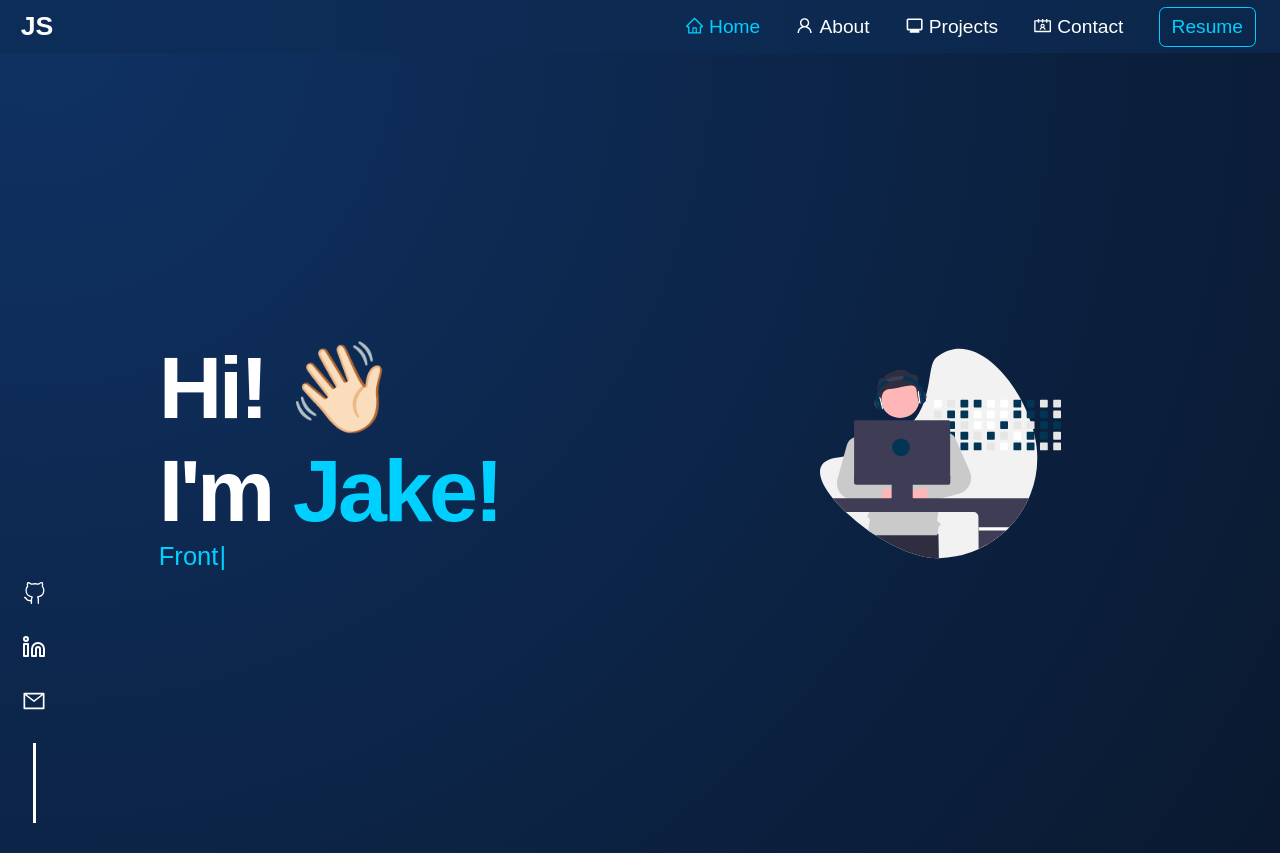
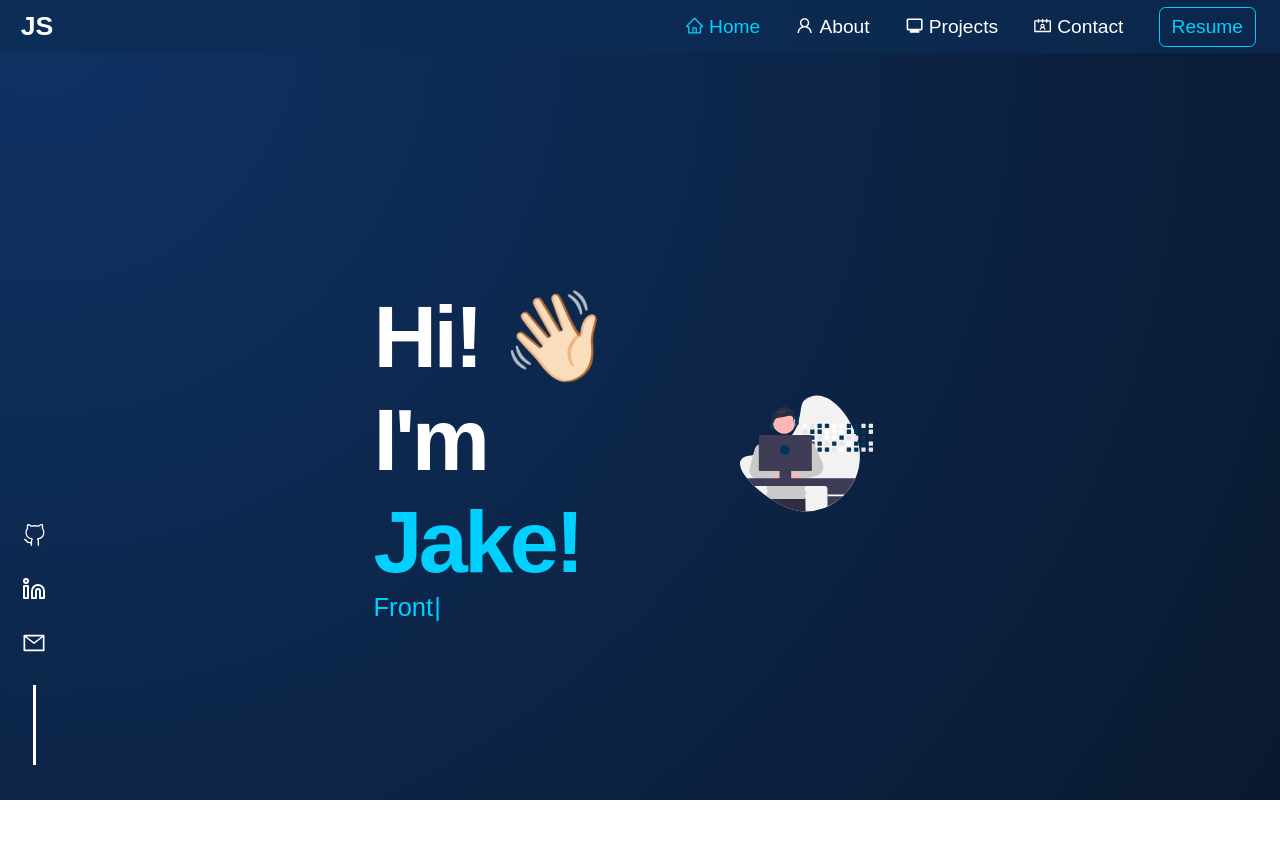
Before and after one commit to JSchoonbrood/Portfolio, a React (Create React App) app: page / in a window 1280 px wide. After the commit the page ends 800 px from the top, so only its background shows below. Built offline with nearby package versions, Linux system fonts and the light colour scheme.

Commit message:
Layout & scss optimisation

```diff
--- a/src/App.scss
+++ b/src/App.scss
@@ -1,30 +1,45 @@
 @use "./variables";
-
-.App {
-  height: auto;
-  width: 100%;
-  position: absolute;
-  scroll-behavior: smooth;
-  display: flex;
-  flex-direction: column;
-}
-
-.main-screen {
-  display: flex;
-  justify-content: center;
-  .components {
-    display: flex;
-    flex-direction: column;
-    justify-content: center;
-    align-items: center;
-    flex-grow: 2;
-  }
-}
 
 * {
   box-sizing: border-box;
   padding: 0;
   margin: 0;
+}
+
+.App {
+  display: flex;
+  position: absolute;
+  scroll-behavior: smooth;
+  top: 0;
+  left: 0;
+  width: 100%;
+  height: 100%;
+  .layout {
+    display: flex;
+    flex-direction: column;
+    overflow: auto;
+    width: 100%;
+    &__navbar {
+      position: sticky;
+      top: 0;
+    }
+    &__container {
+      display: flex;
+      flex-direction: row;
+      justify-content: center;
+      height: fit-content;
+      &-sidebar {
+        position: fixed;
+        top: 0;
+      }
+      &-components {
+        display: flex;
+        flex-direction: column;
+        justify-content: stretch;
+        align-items: stretch;
+      }
+    }
+  }
 }
 
 .gradient__bg {
--- a/src/App.tsx
+++ b/src/App.tsx
@@ -7,14 +7,15 @@ import "./App.scss";
 function App() {
   return (
     <div className="App" id="app">
-      <div className="gradient__bg">
-        <div className="margin-left">
+      <div className="layout gradient__bg">
+        <header className="layout__navbar">
           <Navbar />
-          <div className="main-screen">
-            <div className="sidebar">
+        </header>
+        <div className="layout__container">
+          <div className="layout__container-sidebar">
             <Left />
           </div>
-            <div className="components">
+          <div className="layout__container-components">
             <Routes>
               <Route path="/" element={<Hero />} />
               <Route path="about" element={<About />} />
@@ -23,7 +24,7 @@ function App() {
             </Routes>
           </div>
         </div>
-        </div>
+
       </div>
     </div>
   );
```
Lines whose indentation alone changed are shown as unchanged.
